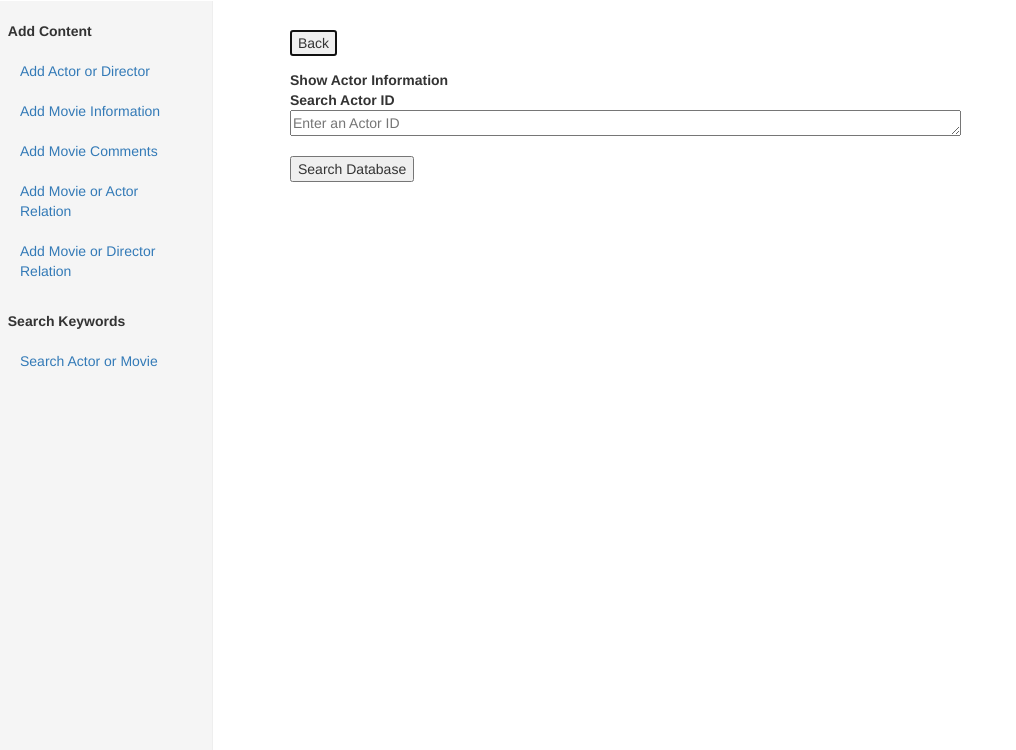
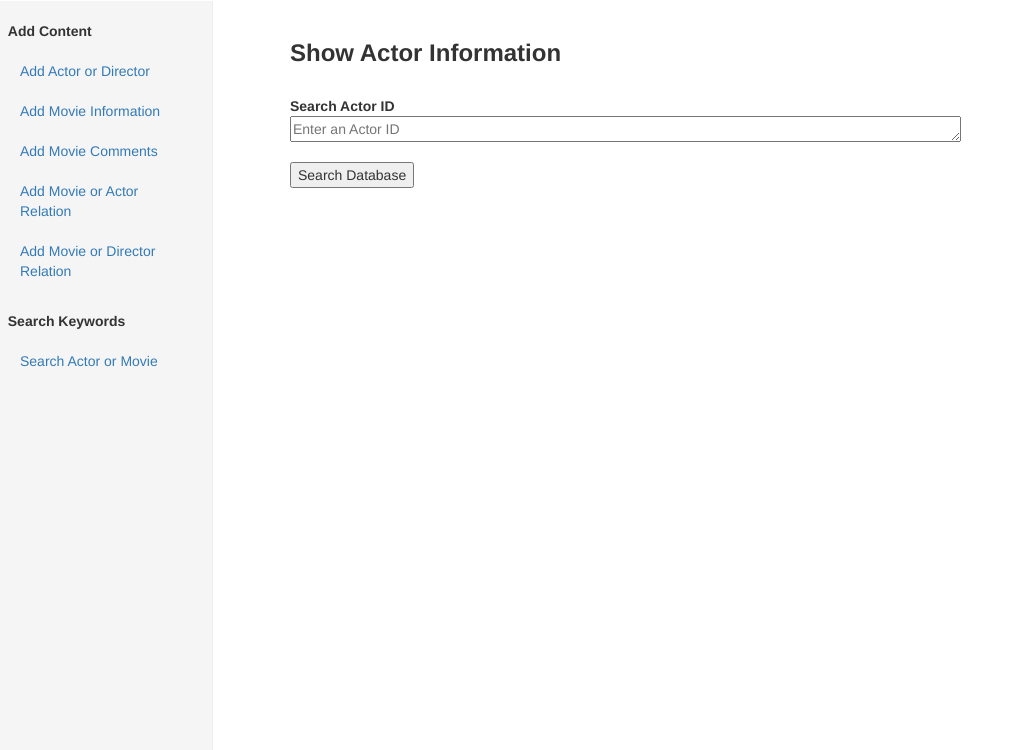
Before and after one commit to 6991ohnayrb/MovieDatabaseTraversal, a PHP site: page /showActor.php in a window 1280 px wide. Shown: the part 50-800 px from the top of the page, without its empty margins (0-1016 px from the left). Run offline with PHP 8.4, Linux system fonts and the light colour scheme.

Commit message:
remove back button, update title format for showActor.php and showMovie.php

```diff
--- a/showActor.php
+++ b/showActor.php
@@ -38,11 +38,7 @@
 				</div>
 				<div class="col-sm-9 col-sm-offset-3 col-md-10 col-md-offset-2 main">
 					<p>
-						<form name="testForm" id="testForm"  method="GET"  >
-							<input type="submit" name="Back" value="Back" autofocus onclick="return true;"/> <br>
-						</form>
-
-						<strong> Show Actor Information </strong> <br>
+						<h3><b>Show Actor Information</b></h3><br>
 
 						<form action="" method="GET"  >
 							<strong> Search Actor ID </strong> <br>
--- a/showMovie.php
+++ b/showMovie.php
@@ -38,11 +38,7 @@
 				</div>
 				<div class="col-sm-9 col-sm-offset-3 col-md-10 col-md-offset-2 main">
 					<p>
-						<form name="testForm" id="testForm"  method="GET"  >
-							<input type="submit" name="Back" value="Back" autofocus onclick="return true;"/> <br>
-						</form>
-
-						<strong> Show Movie Information </strong> <br>
+						<h3><b>Show Movie Information</b></h3><br>
 
 						<form action="" method="GET"  >
 							<strong> Search Movie ID </strong> <br>
```
